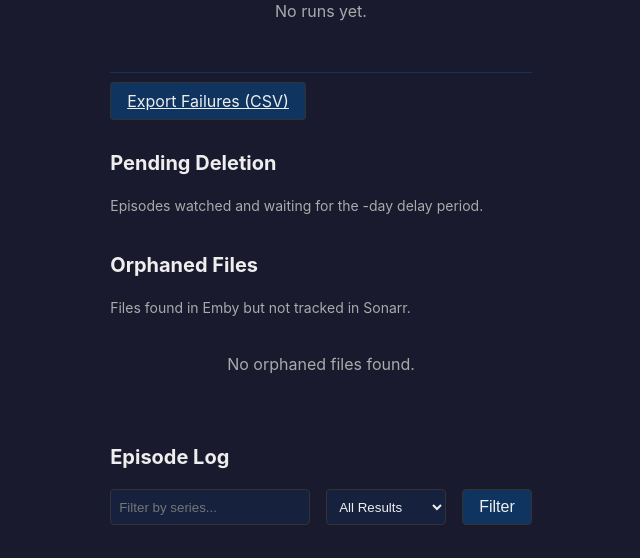
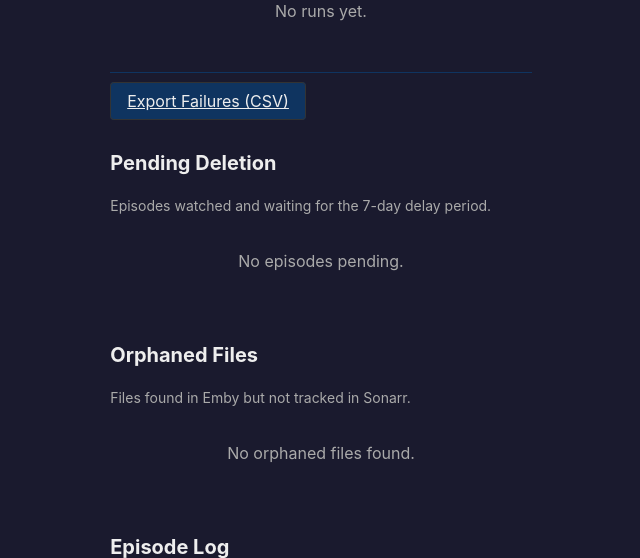
Before and after one commit to richiecoy/afterwatch, a FastAPI app: page /logs/ in a window 1280 px wide. Shown: the part 260-818 px from the top of the page, without its empty margins (319-959 px from the left). Run offline with FastAPI, Linux system fonts and the light colour scheme; data that the repository does not hold is empty.

Commit message:
Update logs.html

```diff
--- a/app/templates/logs.html
+++ b/app/templates/logs.html
@@ -303,6 +303,27 @@
     }
 }
 
+function pendingSection() {
+    return {
+        loading: true,
+        pending: [],
+        delayDays: 7,
+
+        async loadPending() {
+            try {
+                const response = await fetch('/api/pending');
+                const data = await response.json();
+                this.pending = data.pending;
+                this.delayDays = data.delay_days;
+            } catch (e) {
+                console.error('Failed to load pending:', e);
+            } finally {
+                this.loading = false;
+            }
+        }
+    }
+}
+
 function orphansSection() {
     return {
         loading: true,
@@ -336,7 +357,6 @@
 
                 alert(`Deleted ${data.deleted_count} files, reclaimed ${data.deleted_size_formatted}`);
 
-                // Reload the orphans list
                 await this.loadOrphans();
             } catch (e) {
                 alert('Failed to delete orphans: ' + e.message);
```
